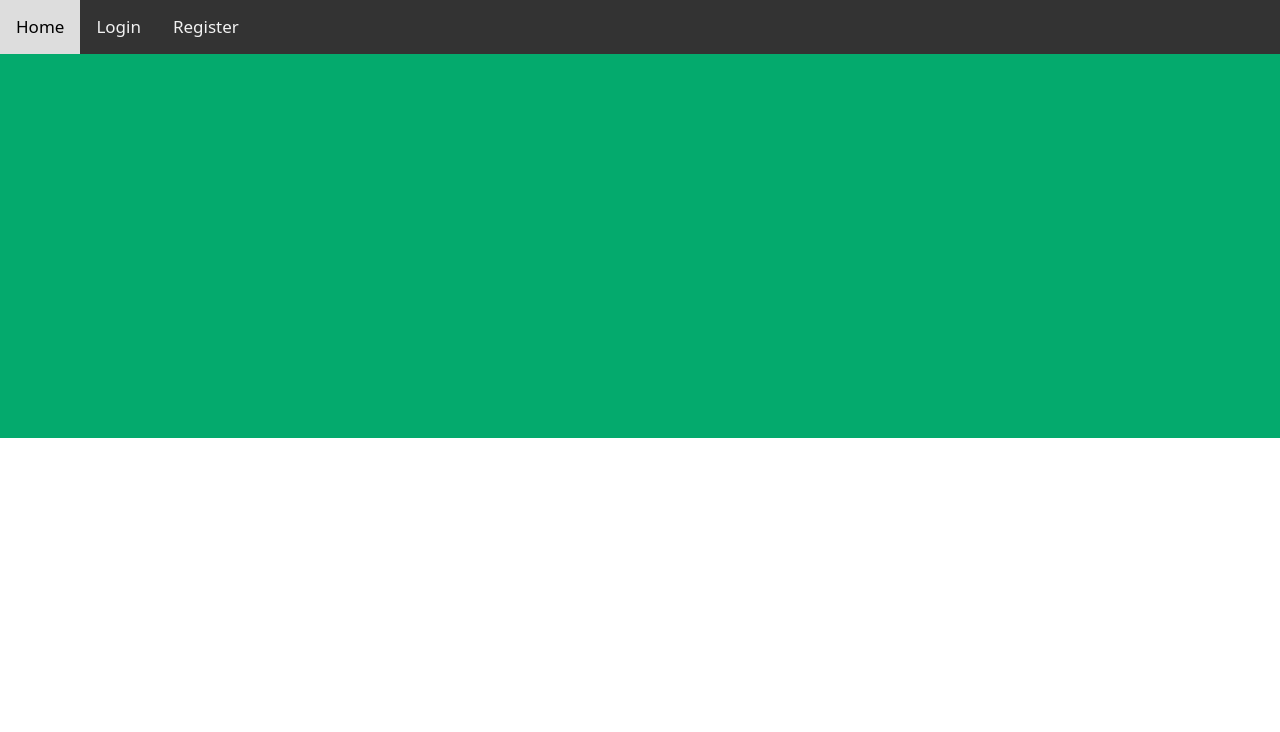
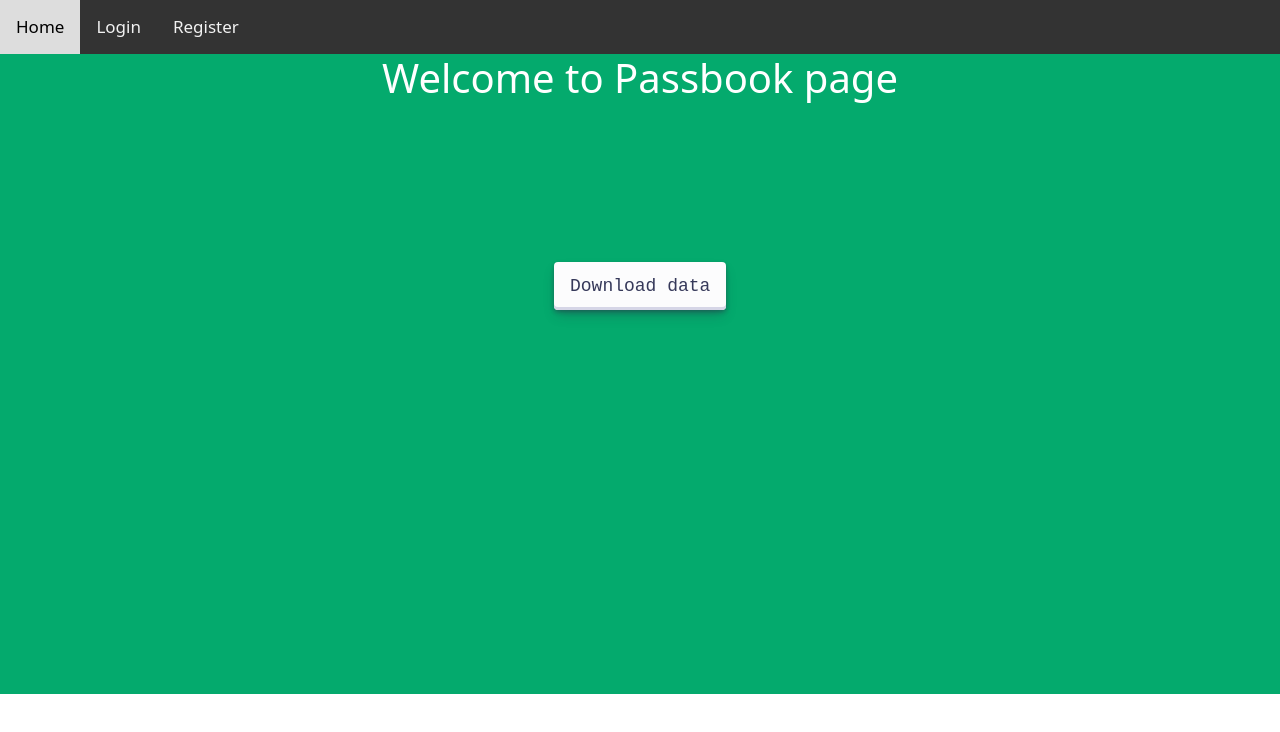
Before and after one commit to Tuneinfaisal/Account-app, a React (Create React App) app: page /Passbook in a window 1280 px wide. Shown: the top 732 px of the page. Built offline with nearby package versions, Linux system fonts and the light colour scheme.

Commit message:
Passbook page updated
added passbook page

```diff
--- a/src/App.js
+++ b/src/App.js
@@ -6,6 +6,7 @@ import Login from "./Login";
 import Register from "./Register"
 import TranPage from "./TranPage"
 import Dashboard from "./Dashboard"
+import Passbook from "./Passbook"
 
 export default () => {
     // const [token, setToken] = useState();
@@ -32,6 +33,9 @@ export default () => {
                 <Route exact path="/Dashboard">
                     <Dashboard/>
                 </Route>
+                <Route exact path="/Passbook">
+                    <Passbook/>
+                </Route>
 
             </Switch>
         </div>
--- a/src/Dashboard.js
+++ b/src/Dashboard.js
@@ -17,9 +17,7 @@ export default function home() {
                     <h1>Welcome to Dashboard</h1>
                 </div>
                 <div className="btns">
-                    <button class="button-30" onClick={popMsg}>
-                        Passbook
-                    </button>
+                    <Link to="/Passbook" class="button-30" >Passbook</Link>
                     <br />
                     <br />
                 </div>
--- /dev/null
+++ b/src/Passbook.js
@@ -0,0 +1,31 @@
+import React from "react";
+import { CSVLink } from "react-csv";
+
+//this is DEMO data to test the export CSV file getting saved to system...
+const headers = [
+    { label: "Name", key: "Name" },
+    { label: "Balance", key: "Balance" },
+    { label: "Password", key: "Password" }
+  ];
+  const data = [
+    { Name: "ankit", Balance: 10000, Password: "abc" },
+    { Name: "nonganba", Balance: 20000, Password: "pqr" },
+    { Name: "faisal", Balance: 30000, Password: "lmn" },
+    { Name: "asif", Balance: 40000, Password: "xyz" }
+  ];
+  const csvreport = {
+    data: data,
+    headers: headers,
+    filename: 'Backend data.csv'
+  };
+
+export default function home() {
+
+    return (
+        <><div class="text-center">
+            <h1>Welcome to Passbook page</h1>
+            <br />
+        </div><div classname="App">
+                <CSVLink {...csvreport} class="button-30">Download data</CSVLink>
+            </div></>
+    )}
```
